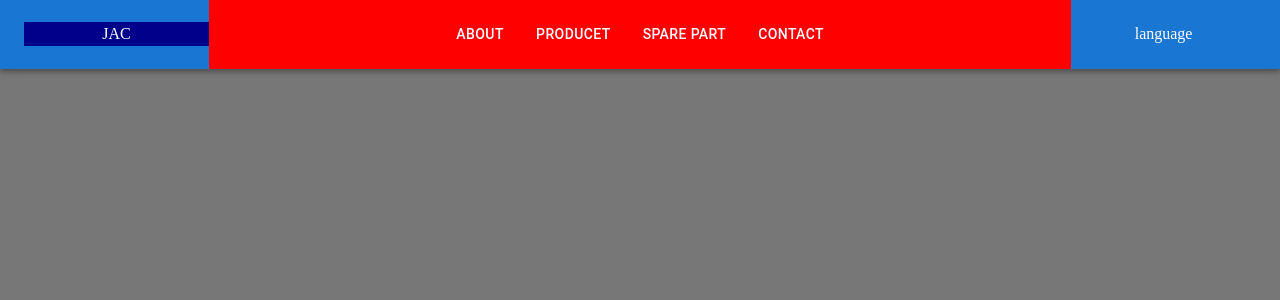
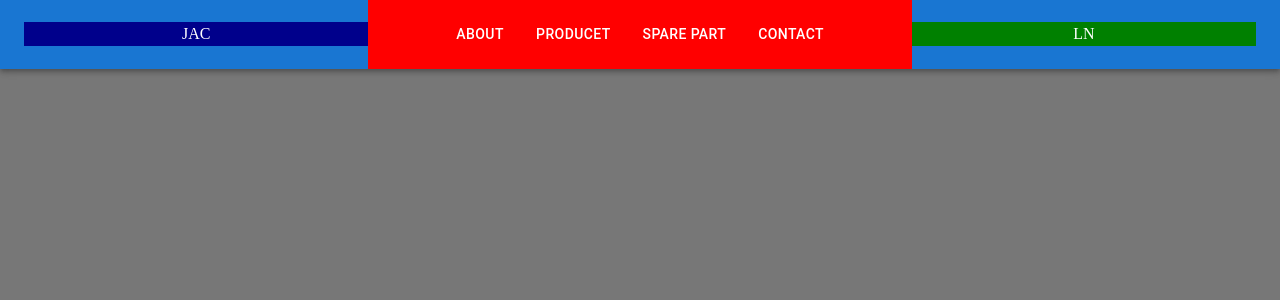
Before and after one commit to khalidnadish/JAC, a React (Vite) app: page / in a window 1280 px wide. Shown: the top 300 px of the page. Built offline with nearby package versions, Linux system fonts and the light colour scheme; a web font is replaced by a local one.

Commit message:
update MainMenu.jsx

```diff
--- a/src/component/menu/MainMenu.jsx
+++ b/src/component/menu/MainMenu.jsx
@@ -66,7 +66,8 @@ function MainMenu() {
             </Menu>
           </Box>
           {/* ---------------------logo Box ---------------------- */}
-          <Box sx={{ flexGrow: 0,backgroundColor: "darkblue", width:{xs:"100%",sm:"15%"} }}>JAC</Box>
+
+          <LOGO />
           {/* --------------------Desk top -menu Box Menu ---------------------- */}
           <Box
             sx={{
@@ -90,10 +91,37 @@ function MainMenu() {
           </Box>
 
           {/* ---------------------Language Box ---------------------- */}
-          <Box sx={{ flexGrow: 0, width: "15%" }}>language</Box>
+          <Language />
         </Toolbar>
       </Container>
     </AppBar>
   );
 }
 export default MainMenu;
+
+const LOGO = () => {
+  return (
+    <>
+      <Box
+        sx={{
+          flexGrow: 1,
+          backgroundColor: "darkblue",
+          width: { xs: "100%", sm: "15%" },
+          my: 2
+        }}
+      >
+        JAC
+      </Box>
+    </>
+  );
+};
+
+const Language = () => {
+  return (
+    <>
+      <Box sx={{ flexGrow: 1, width: "15%", backgroundColor: "green", my: 2 }}>
+        LN
+      </Box>
+    </>
+  );
+};
```
Also changed, not shown: public/logo.jpg (added).
